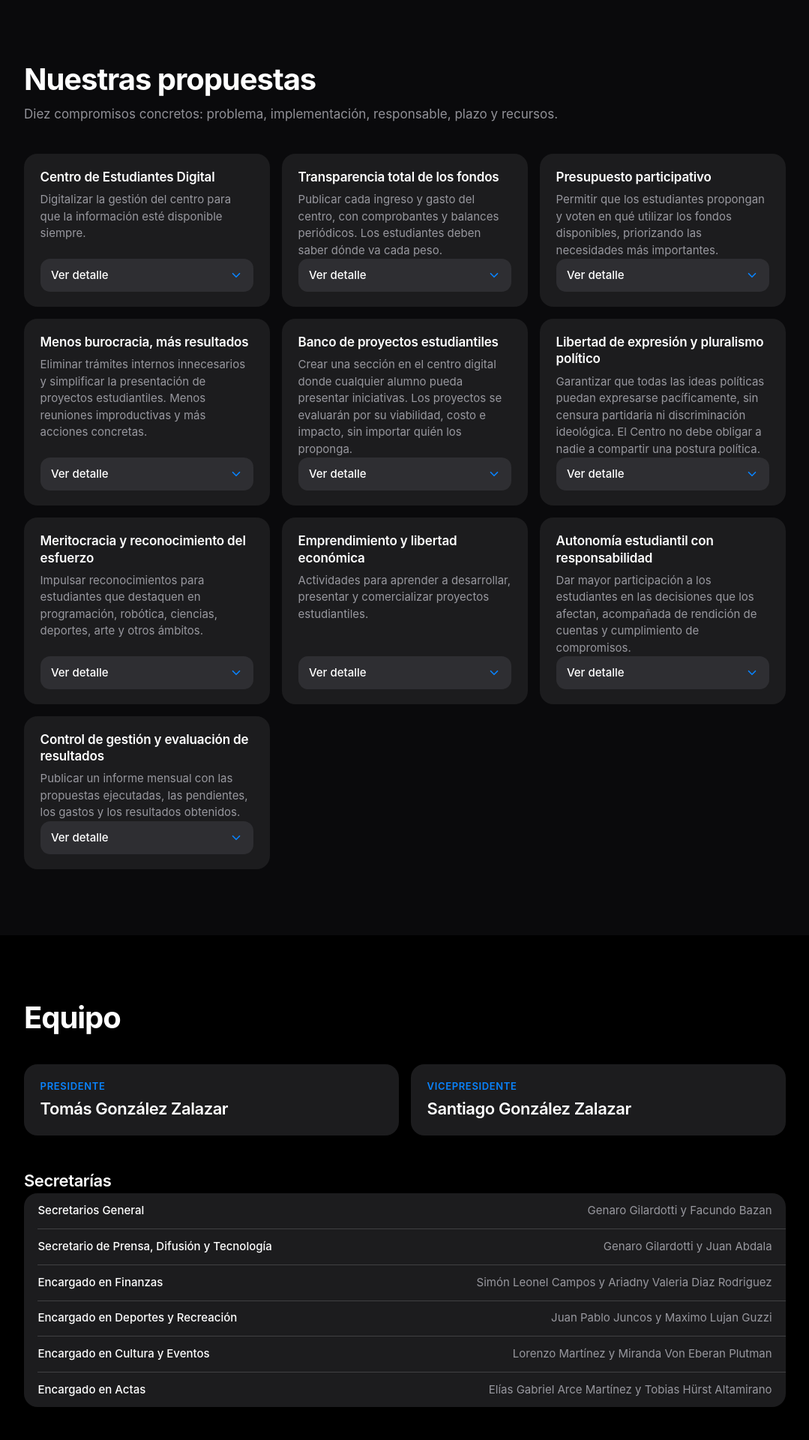
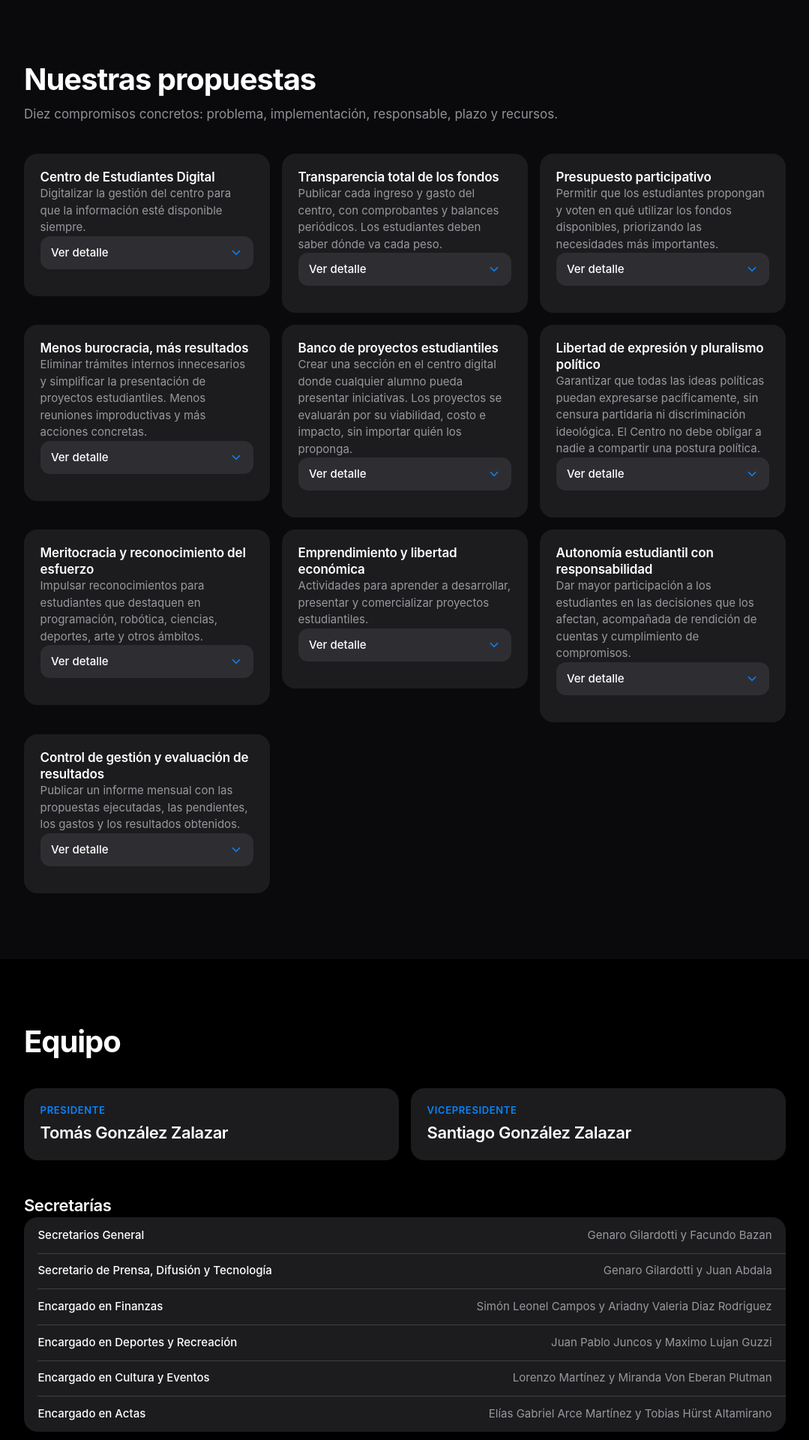
Before and after one commit to Tomas6941/LALP, a Flask app: page / in a window 1280 px wide. Shown: the part 1421-3341 px from the top of the page at 75% size, without its empty margins (100-1179 px from the left). Run offline with Flask 3, Linux system fonts and the light colour scheme.

Commit message:
Propuestas: 3 columnas rigidas; abrir una mueve solo su columna
Cada card se posiciona con --x/--y (translate) fuera del flujo del grid,
asi al desplegar una propuesta solo bajan las de su columna y los costados
quedan quietos. Sin reflow y con recalculado en load, fuentes y resize.

```diff
--- a/app/templates/partials/_propuestas.html
+++ b/app/templates/partials/_propuestas.html
@@ -5,9 +5,10 @@
       <p class="sec__sub">Diez compromisos concretos: problema, implementación, responsable, plazo y recursos.</p>
     </header>
 
-    <div class="cards cards--3">
+    <div class="cards cards--3 cards--propuestas" data-card-grid data-cols="3">
       {% for p in propuestas %}
       <article class="card card--disclosure" data-card data-reveal>
+        <div class="card__main">
           <h3 class="card__title">{{ p.titulo }}</h3>
           <p class="card__text">{{ p.objetivo }}</p>
 
@@ -16,6 +17,7 @@
             <span data-card-label>Ver detalle</span>
             <svg class="disclosure__chevron" viewBox="0 0 24 24" aria-hidden="true"><path d="M6 9l6 6 6-6"/></svg>
           </button>
+        </div>
 
         <div class="disclosure__panel" id="detalle-{{ p.id }}" data-card-detail>
           <div class="disclosure__inner">
--- a/public/static/css/styles.css
+++ b/public/static/css/styles.css
@@ -658,10 +658,36 @@ button {
   }
 }
 
+/* Nota: el listado de propuestas usa .cards--propuestas (absoluto, ver abajo)
+   y no depende de estas columnas. */
 @media (min-width: 980px) {
   .cards--3 {
     grid-template-columns: repeat(3, minmax(0, 1fr));
   }
+}
+
+/* Propuestas: grilla rígida de 3 columnas x 4 filas. El ancho y la posición
+   de cada card los pone main.js con `transform`, así al abrir una propuesta
+   sólo se mueven las de su columna: las de los costados no se enteran. */
+.cards--propuestas {
+  position: relative;
+  display: block;
+  padding: 0;
+}
+
+.cards--propuestas > .card--disclosure {
+  position: absolute;
+  top: 0;
+  left: 0;
+  will-change: transform;
+  transform: translate(var(--x, 0px), var(--y, 0px));
+  transition: transform 0.3s var(--ease-out);
+}
+
+/* Al medir de nuevo (carga, fuentes, resize) el reacomodo es instantáneo:
+   animar ahí daría un barrido entre layouts. */
+.cards--propuestas.cards--reposicionando > .card--disclosure {
+  transition: none;
 }
 
 .card {
@@ -673,6 +699,14 @@ button {
 .card--disclosure {
   display: flex;
   flex-direction: column;
+  gap: 1rem;
+}
+
+/* Título, texto y botón: sin margen propio, el ritmo lo da el gap del flex. */
+.card--disclosure .card__title,
+.card--disclosure .card__text,
+.card--disclosure .disclosure {
+  margin-top: 0;
 }
 
 .card__kicker {
@@ -715,7 +749,6 @@ button {
   justify-content: space-between;
   gap: 0.75rem;
   width: 100%;
-  margin-top: 1.15rem;
   min-height: 44px;
   padding: 0.6rem 0.9rem;
   border: 0;
@@ -753,14 +786,10 @@ button {
   transform: rotate(180deg);
 }
 
-/* La grilla estira cada fila a la card más alta. Mientras una propuesta está
-   desplegada (o cerrándose), la que crece o colapsa mide su propio contenido
-   en vez de estirarse a la fila: sus compañeras conservan la altura congelada
-   por JS, así que sólo se desplazan las filas de abajo. */
-.card--disclosure.is-open,
-.card--disclosure.is-closing {
-  align-self: start;
-}
+/* La grilla de propuestas se posiciona desde JS: cada card es absoluta y se
+   ubica con translate(x, y). Abrir una propuesta sólo empuja su columna, no
+   la fila entera; por eso ya no hay estiramiento de celdas ni altura que
+   compartir. Ver "Disclosures de propuestas" en main.js. */
 
 .disclosure__panel {
   display: grid;
@@ -1236,16 +1265,27 @@ button {
   .hero__reveal--4 { animation-delay: 0.27s; }
   .hero__reveal--5 { animation-delay: 0.35s; }
 
-  /* Reveals al hacer scroll: sólo con JS activo, para no ocultar contenido */
-  html.has-js [data-reveal] {
+  /* Reveals al hacer scroll: sólo con JS activo, para no ocultar contenido.
+     Las cards de propuestas quedan fuera: su transform lo compone main.js con
+     las variables --x/--y, así que el reveal ahí es sólo opacidad. */
+  html.has-js [data-reveal]:not(.card--disclosure) {
     opacity: 0;
     transform: translateY(14px);
     transition: opacity 0.45s var(--ease-out), transform 0.45s var(--ease-out);
   }
 
-  html.has-js [data-reveal].is-visible {
+  html.has-js [data-reveal]:not(.card--disclosure).is-visible {
     opacity: 1;
     transform: none;
+  }
+
+  html.has-js .card--disclosure[data-reveal] {
+    opacity: 0;
+    transition: opacity 0.45s var(--ease-out);
+  }
+
+  html.has-js .card--disclosure[data-reveal].is-visible {
+    opacity: 1;
   }
 
   html.has-js .cards > [data-reveal]:nth-child(2),
@@ -1286,7 +1326,8 @@ button {
   .nav__link,
   .disclosure,
   .disclosure__chevron,
-  .disclosure__panel {
+  .disclosure__panel,
+  .cards--propuestas > .card--disclosure {
     transition: none !important;
   }
 
--- a/public/static/js/main.js
+++ b/public/static/js/main.js
@@ -101,98 +101,118 @@
   }
 
   /* --- Disclosures de propuestas --------------------------------------
-     La grilla estira cada fila a la card más alta, así que al desplegar una
-     propuesta se estiraban también sus compañeras de fila. Para que sólo se
-     desplacen las filas de abajo: al abrir se congela la altura previa de las
-     cerradas (la fila en su estado normal) y la abierta mide su contenido.
-     Al volver a cerrar todo, se liberan las alturas. */
-  var panelMs = reduceMotion ? 0 : 340; // duración del panel + margen
+     Grilla rígida de 3 columnas. Al abrir una propuesta:
+     - las tarjetas de los costados (misma fila) se quedan en su lugar;
+     - las filas de abajo bajan; las de arriba no se mueven.
+
+     Cómo: cada tarjeta sale del flujo (position: absolute en CSS) y main.js
+     le fija --x/--y según su columna y el borde inferior de la fila previa.
+     El CSS compone `transform: translate(var(--x), var(--y))` con transición,
+     así que reposicionar es sólo animar transform: sin reflow y sin que las
+     filas del grid se estiren entre sí.
+
+     El ancho, que antes daba el grid, lo fija también el JS (y se recalcula
+     en `resize`). */
   var grillas = [];
-  var alturasPorGrilla = new WeakMap(); // grilla -> number[] | null
-  var cierresPorCard = new WeakMap(); // card -> timeout del cierre
 
   var cardsDe = function (grid) {
     return Array.prototype.slice.call(grid.querySelectorAll("[data-card]"));
   };
 
-  // Abierta o cerrándose: las dos siguen creciendo o colapsando con el panel.
-  var estaAnimandose = function (card) {
-    return (
-      card.classList.contains("is-open") ||
-      card.classList.contains("is-closing")
-    );
+  var aNumero = function (v) {
+    var n = parseFloat(v);
+    return isNaN(n) ? 0 : n;
   };
 
-  var congelarAlturas = function (grid) {
-    var previas = alturasPorGrilla.get(grid);
-    if (!previas) return;
-    cardsDe(grid).forEach(function (card, i) {
-      var alto = previas[i] + "px";
-      card.style.minHeight = alto;
-      card.style.height = estaAnimandose(card) ? "" : alto;
-    });
+  var columnasDe = function (grid) {
+    return Math.max(1, parseInt(grid.getAttribute("data-cols"), 10) || 1);
   };
 
-  var liberarAlturas = function (grid) {
-    alturasPorGrilla.set(grid, null);
-    cardsDe(grid).forEach(function (card) {
-      card.style.height = "";
-      card.style.minHeight = "";
-      card.style.alignSelf = "";
-    });
+  // Alto que ocupa una card en la grilla. No sirve `offsetHeight` a secas:
+  // abrir y cerrar animan grid-template-rows, y en el frame del click el
+  // layout todavía es el viejo. En cambio el bloque de arriba (.card__main),
+  // el padding y el gap son constantes; sólo el panel varía, y su contenido
+  // se mide con scrollHeight (estable en cualquier punto de la animación):
+  //
+  //   alto = main + padding + gap + (abierto ? contenido del panel : 0)
+  var altoDe = function (card) {
+    var main = card.querySelector(".card__main");
+    var inner = card.querySelector("[data-card-detail] .disclosure__inner");
+    if (!main || !inner) return card.offsetHeight;
+
+    var cs = getComputedStyle(card);
+    var padding = aNumero(cs.paddingTop) + aNumero(cs.paddingBottom);
+    var gap = aNumero(cs.rowGap);
+    var abierto = card.classList.contains("is-open");
+
+    return main.offsetHeight + padding + gap + (abierto ? inner.scrollHeight : 0);
   };
 
-  var aplicarAlturas = function (grid) {
-    if (cardsDe(grid).some(estaAnimandose)) congelarAlturas(grid);
-    else liberarAlturas(grid);
+  // Recoloca toda la grilla en filas rígidas: cada fila la marca la card más
+  // alta de esa fila (x por columna, y por el borde inferior de la anterior).
+  // `sinAnimacion` se usa al medir de nuevo (carga, fuentes, resize): ahí el
+  // salto debe ser instantáneo, no un deslizamiento.
+  var colocar = function (grid, sinAnimacion) {
+    var cols = columnasDe(grid);
+    var borde = grid.getBoundingClientRect().width;
+    var gap = aNumero(getComputedStyle(grid).gap);
+    var ancho = (borde - gap * (cols - 1)) / cols;
+    var cards = cardsDe(grid);
+    var alturas = [];
+    var y = 0;
+    var i;
+
+    if (sinAnimacion) grid.classList.add("cards--reposicionando");
+
+    // 1) Fijar el ancho antes de medir: cambia el alto del texto.
+    for (i = 0; i < cards.length; i++) cards[i].style.width = ancho + "px";
+
+    // 2) Medir el alto real de cada card (estado lógico, no animado).
+    for (i = 0; i < cards.length; i++) alturas.push(altoDe(cards[i]));
+
+    // 3) Colocar en filas rígidas y fijar el alto de la grilla.
+    for (i = 0; i < cards.length; i++) {
+      var fila = Math.floor(i / cols);
+      var col = i % cols;
+
+      if (col === 0 && fila > 0) {
+        // Borde superior de esta fila: alto máximo de la fila anterior.
+        var previo = 0;
+        for (var k = (fila - 1) * cols; k < fila * cols && k < cards.length; k++) {
+          previo = Math.max(previo, alturas[k]);
+        }
+        y += previo + gap;
+      }
+
+      cards[i].style.setProperty("--x", col * (ancho + gap) + "px");
+      cards[i].style.setProperty("--y", y + "px");
+    }
+
+    var ultimaFila = Math.floor((cards.length - 1) / cols);
+    var ultimoAlto = 0;
+    for (i = ultimaFila * cols; i < cards.length; i++) {
+      ultimoAlto = Math.max(ultimoAlto, alturas[i]);
+    }
+    grid.style.height = y + ultimoAlto + "px";
+
+    if (sinAnimacion) {
+      void grid.offsetWidth; // fuerza reflow para asentar la posición
+      grid.classList.remove("cards--reposicionando");
+    }
   };
 
-  // Con un resize el texto cambia de línea y las alturas congeladas quedan
-  // viejas: se remiden las cerradas en su estado natural y se re-congelan.
-  var remedirGrilla = function (grid) {
-    var previas = alturasPorGrilla.get(grid);
-    if (!previas) return;
-    var cards = cardsDe(grid);
+  var rehacer = function (grid) {
+    if (grid) colocar(grid);
+  };
 
-    cards.forEach(function (card) {
-      if (estaAnimandose(card)) return;
-      card.style.height = "auto";
-      card.style.minHeight = "0";
-      card.style.alignSelf = "start";
-    });
-
-    // Una sola pasada de layout: posición -> alto natural mayor de esa fila.
-    var tops = cards.map(function (card) {
-      return card.offsetTop;
-    });
-    var porFila = {};
-    cards.forEach(function (card, i) {
-      if (estaAnimandose(card)) return;
-      porFila[tops[i]] = Math.max(porFila[tops[i]] || 0, card.offsetHeight);
-    });
-
-    var nuevas = cards.map(function (card, i) {
-      var alto = porFila[tops[i]];
-      var activa = estaAnimandose(card);
-      card.style.alignSelf = "";
-      if (alto === undefined) {
-        // Fila sin compañeras cerradas: sólo la abierta, que mide su contenido.
-        card.style.height = activa ? "" : previas[i] + "px";
-        card.style.minHeight = activa ? "" : previas[i] + "px";
-        return previas[i];
-      }
-      card.style.height = activa ? "" : alto + "px";
-      card.style.minHeight = alto + "px";
-      return alto;
-    });
-
-    alturasPorGrilla.set(grid, nuevas);
+  var reposicionar = function (grid) {
+    if (grid) colocar(grid, true);
   };
 
   document.querySelectorAll("[data-card-toggle]").forEach(function (btn) {
     var card = btn.closest("[data-card]");
     if (!card) return;
-    var grid = card.closest(".cards");
+    var grid = card.closest("[data-card-grid]") || card.closest(".cards");
     var detail = card.querySelector("[data-card-detail]");
     var label = btn.querySelector("[data-card-label]");
 
@@ -200,56 +220,36 @@
 
     btn.addEventListener("click", function () {
       var abierto = !card.classList.contains("is-open");
-
-      // Se mide antes de abrir: es la fila en su estado normal, la altura
-      // exacta que sus compañeras tienen que conservar.
-      if (abierto && grid && !alturasPorGrilla.get(grid)) {
-        alturasPorGrilla.set(
-          grid,
-          cardsDe(grid).map(function (c) {
-            return c.offsetHeight;
-          })
-        );
-      }
-
-      var cierre = cierresPorCard.get(card);
-      if (cierre) {
-        clearTimeout(cierre);
-        cierresPorCard.delete(card);
-      }
-
       card.classList.toggle("is-open", abierto);
-      card.classList.toggle("is-closing", !abierto);
       if (detail) detail.classList.toggle("is-open", abierto);
       btn.setAttribute("aria-expanded", String(abierto));
       if (label) label.textContent = abierto ? "Ocultar detalle" : "Ver detalle";
-
-      if (!grid) return;
-
-      if (!abierto) {
-        // Sigue "is-closing" hasta que el panel termina de colapsar: si no,
-        // sus compañeras se estirarían con la altura que se acaba de soltar.
-        cierresPorCard.set(
-          card,
-          setTimeout(function () {
-            cierresPorCard.delete(card);
-            card.classList.remove("is-closing");
-            aplicarAlturas(grid);
-          }, panelMs)
-        );
-      }
-
-      aplicarAlturas(grid);
+      rehacer(grid);
     });
   });
 
-  var remedicion = 0;
+  // El ancho y las alturas dependen del viewport y de las fuentes: se
+  // recoloca al terminar de cargar, cuando las fuentes están listas y al
+  // redimensionar.
+  var recolocarTodas = function () {
+    window.requestAnimationFrame(function () {
+      grillas.forEach(reposicionar);
+    });
+  };
+
+  window.addEventListener("load", recolocarTodas);
+
+  if (document.fonts && document.fonts.ready) {
+    document.fonts.ready.then(recolocarTodas);
+  }
+
+  var remide = 0;
   window.addEventListener("resize", function () {
-    clearTimeout(remedicion);
-    remedicion = setTimeout(function () {
-      grillas.forEach(remedirGrilla);
-    }, 150);
+    clearTimeout(remide);
+    remide = setTimeout(recolocarTodas, 120);
   });
+
+  grillas.forEach(reposicionar);
 
   /* --- Reveals al hacer scroll ---------------------------------------- */
   var reveals = document.querySelectorAll("[data-reveal]");
```
Lines whose indentation alone changed are shown as unchanged.
